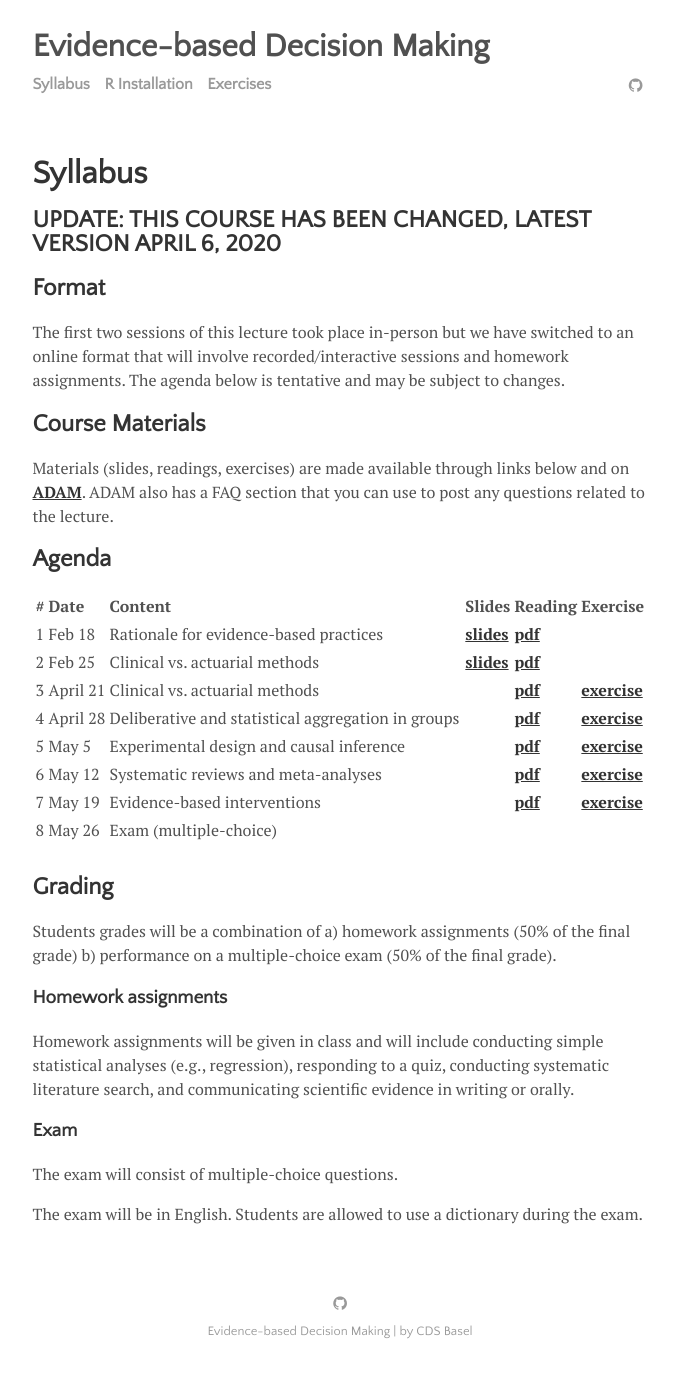
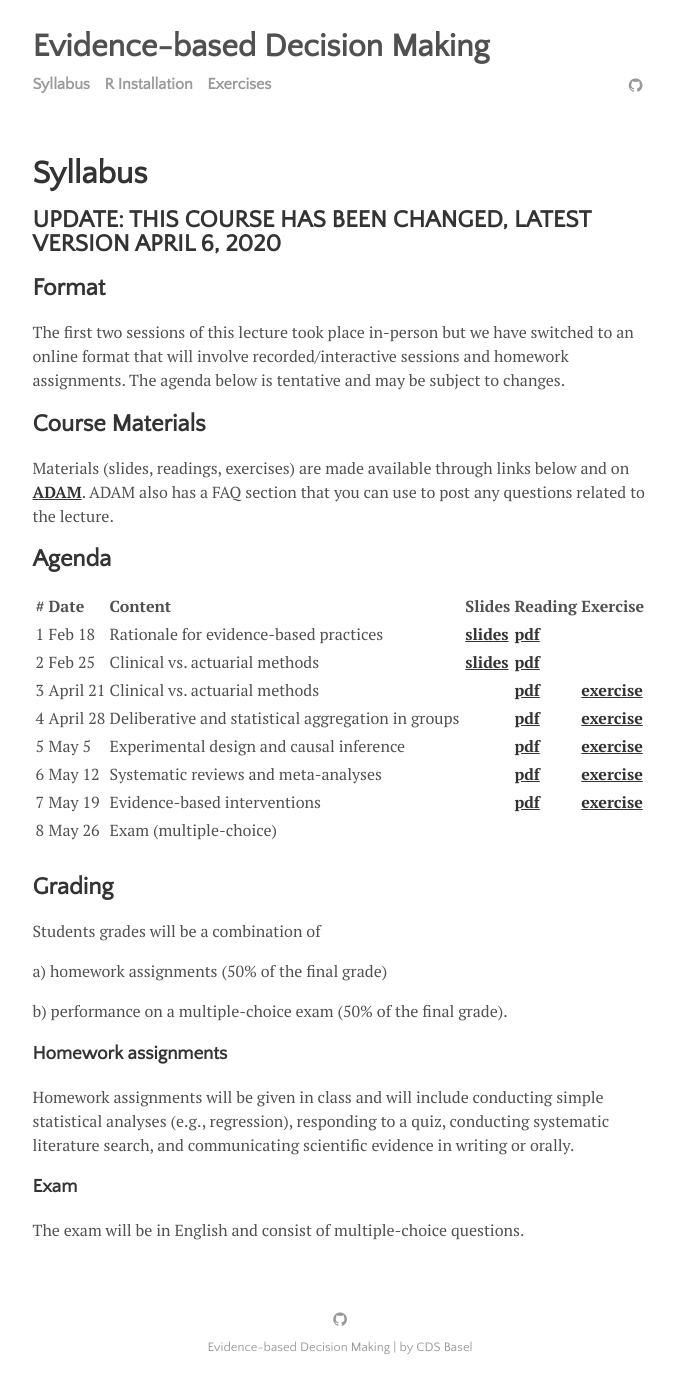
Before and after one commit to matarui/evidencebaseddm, a Jekyll site: the page built from menu/syllabus.md, in a window 1280 px wide. Shown: the whole page, without its empty margins (300-975 px from the left). Built offline with Jekyll 4.4.1, drawn with Linux system fonts in a browser that asks for light colours.

Commit message:
Update syllabus.md

```diff
--- a/menu/syllabus.md
+++ b/menu/syllabus.md
@@ -26,13 +26,13 @@ Materials (slides, readings, exercises) are made available through links below a
 
 ## Grading
 Students grades will be a combination of
+
 a) homework assignments (50% of the final grade)
+
 b) performance on a multiple-choice exam (50% of the final grade).
 
 ### Homework assignments
 Homework assignments will be given in class and will include conducting simple statistical analyses (e.g., regression), responding to a quiz, conducting systematic literature search, and communicating scientific evidence in writing or orally.
 
 ### Exam
-The exam will consist of multiple-choice questions.
-
-The exam will be in English. Students are allowed to use a dictionary during the exam.
+The exam will be in English and consist of multiple-choice questions.
```
